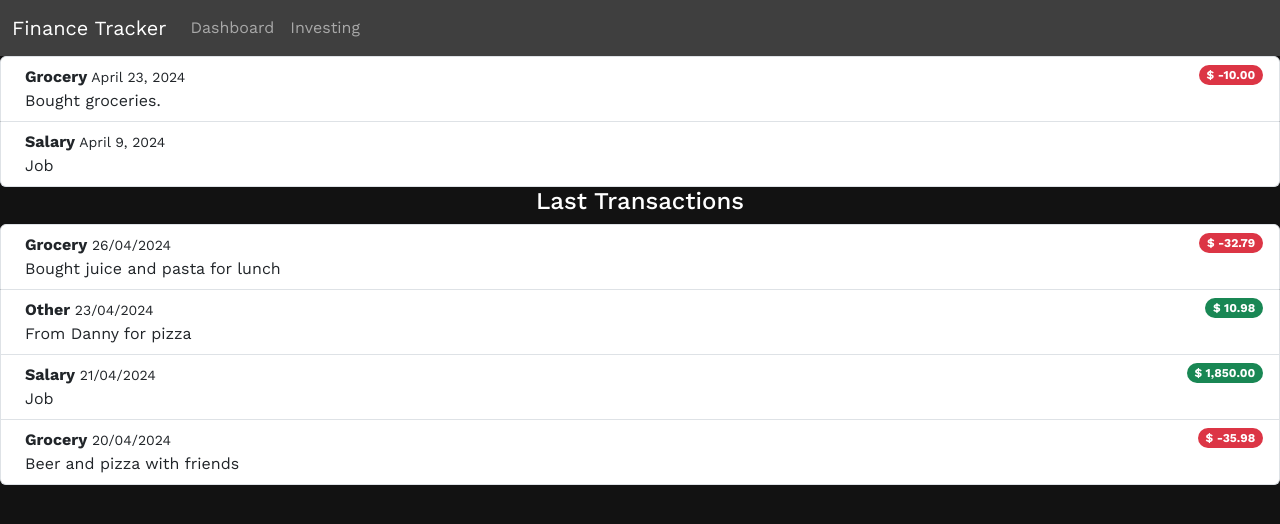
After one commit to olijag/FinanceTracker-Python-Django, a Django app: page /testing/ in a window 1280 px wide. The commit adds this page. Shown: the top 524 px of the page. Run offline with Django 5.2, Linux system fonts and the light colour scheme; data comes from the database, SQL or seed files in the repository; both versions use the stored data as it was after the commit; some libraries are stand-ins or nearby versions.

Commit message:
Implemented 'Last Transactions'

```diff
--- /dev/null
+++ b/main/FinanceTracker/templates/testing.html
@@ -0,0 +1,56 @@
+{% extends "master.html" %}
+{% load static %}
+{% block title %} Testing Page {% endblock %}
+
+{% block content %}
+<ol class="list-group">
+    {% for x in transactions_main_account %}
+        <li class="list-group-item d-flex d-flex align-items-start">
+            <div class="ms-2 me-auto">
+                <div><span class="fw-bold">{{x.title}}</span><small> {{x.date}}</small></div>
+                {{x.notes}}
+            </div>
+            {% if x.amount < 0%}
+                <span class="badge bg-danger rounded-pill">$ {{ x.amount }}</span>
+            {% elif amount > 0%}
+                <span class="badge bg-success rounded-pill">$ {{ x.amount }}</span>
+            {% endif %}
+        </li>
+    {% endfor %}
+</ol>
+
+
+<h4 class="text-center">Last Transactions</h4>
+<ol class="list-group">
+    <li class="list-group-item d-flex d-flex align-items-start">
+        <div class="ms-2 me-auto">
+            <div><span class="fw-bold">Grocery</span><small> 26/04/2024</small></div>
+            Bought juice and pasta for lunch
+        </div>
+        <span class="badge bg-danger rounded-pill">$ -32.79</span>
+    </li>
+    <li class="list-group-item d-flex d-flex align-items-start">
+        <div class="ms-2 me-auto">
+            <div><span class="fw-bold">Other</span><small> 23/04/2024</small></div>
+            From Danny for pizza
+        </div>
+        <span class="badge bg-success rounded-pill">$ 10.98</span>
+    </li>
+    <li class="list-group-item d-flex d-flex align-items-start">
+        <div class="ms-2 me-auto">
+            <div><span class="fw-bold">Salary</span><small> 21/04/2024</small></div>
+            Job
+        </div>
+        <span class="badge bg-success rounded-pill">$ 1,850.00</span>
+    </li>
+    <li class="list-group-item d-flex d-flex align-items-start">
+        <div class="ms-2 me-auto">
+            <div><span class="fw-bold">Grocery</span><small> 20/04/2024</small></div>
+            Beer and pizza with friends
+        </div>
+        <span class="badge bg-danger rounded-pill">$ -35.98</span>
+    </li>
+</ol>
+
+
+{% endblock %}
--- a/main/FinanceTracker/urls.py
+++ b/main/FinanceTracker/urls.py
@@ -3,4 +3,5 @@ from django.urls import path
 
 urlpatterns = [
     path("", views.main, name="main"),
+    path("testing/", views.testing, name="testing")
 ]
--- a/main/FinanceTracker/views.py
+++ b/main/FinanceTracker/views.py
@@ -1,22 +1,46 @@
 from django.shortcuts import render
 from django.http import HttpResponse
 from django.template import loader
+from .models import Account, Transaction
+
+# Global functions
+def format_usa_balance(number):
+        number = float(number)
+        return f"{number:,.2f}"
 
 
+# Main
 def main(request):
     template = loader.get_template('index.html')
 
-    def format_usa_balance(number):
-        number = float(number)
-        return f"{number:,.2f}"
+    main_account = Account.objects.get(name="main")
+    transactions_main_account = main_account.transactions.all()
+    balance = main_account.balance
 
     spendings = 5326.00
     income = 14074.00
-    balance = income - spendings
+
 
     context = {
-        'spendings': format_usa_balance(spendings),
-        'income': format_usa_balance(income),
+        'main_account': main_account,
+        'transactions_main_account': transactions_main_account,
         'balance': format_usa_balance(balance),
     }
     return HttpResponse(template.render(context, request))
+
+
+def testing(request):
+    template = loader.get_template('testing.html')
+    accounts = Account.objects.all().values()
+
+    main_account = Account.objects.get(name="main")
+    transactions_main_account = main_account.transactions.all()
+
+
+    context = {
+         'accounts': accounts,
+         'main_account': main_account,
+         'transactions_main_account': transactions_main_account,
+    }
+
+    return HttpResponse(template.render(context, request))
--- a/main/productionfiles/css/dashboardStyle.css
+++ b/main/productionfiles/css/dashboardStyle.css
@@ -14,6 +14,6 @@
     width: 50%;
 }
 
-.custom-primary-bg-color {
-    background-color: #887AA6;
+.bg-custom-primary {
+    background-color: #887AA6 !important;
 }
```
Also changed, not shown: main/FinanceTracker/templates/index.html (+15 -28 lines), main/db.sqlite3.
